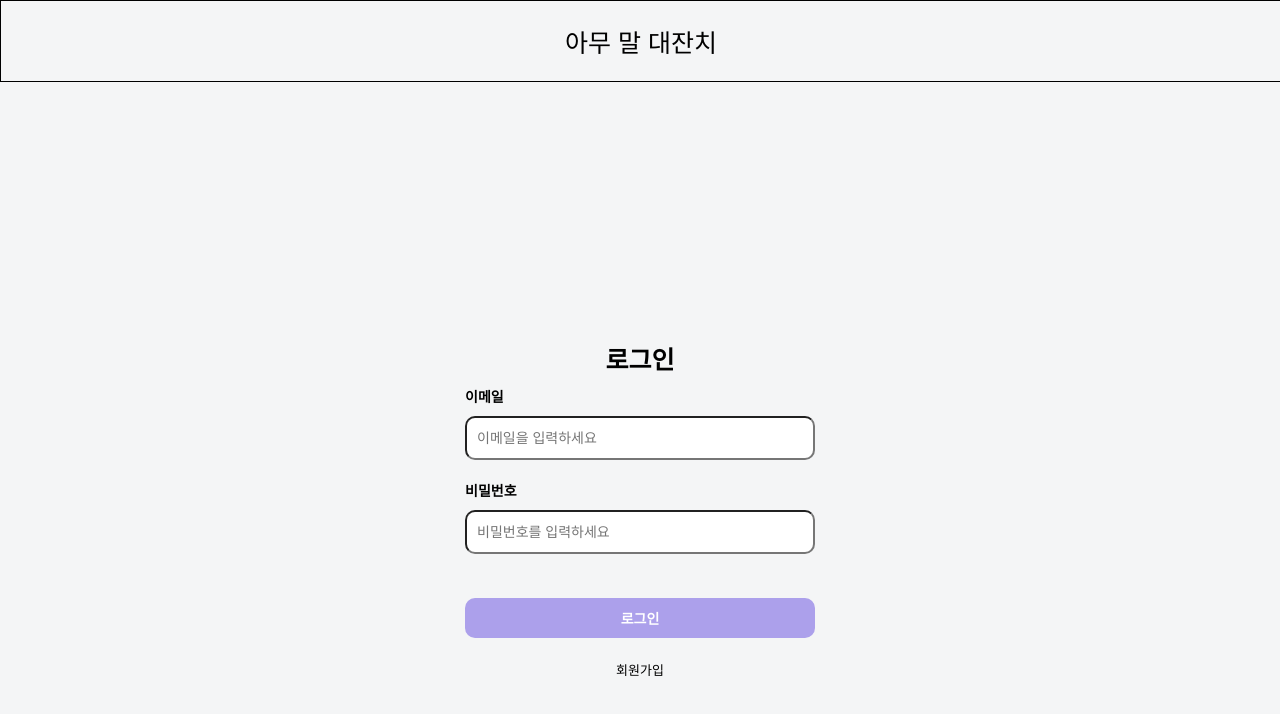
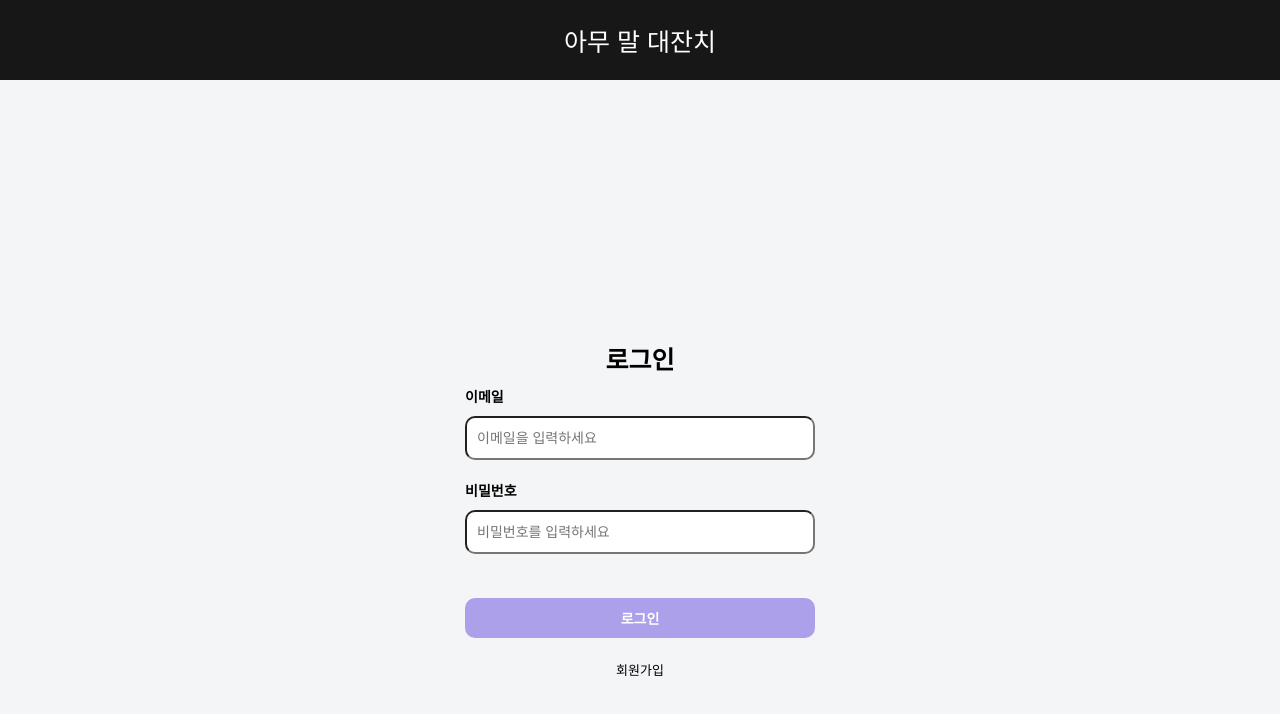
Before and after one commit to 100-hours-a-week/5-erica-react-fe, a React (Create React App) app: page / in a window 1280 px wide. Shown: the top 714 px of the page. Built offline with nearby package versions, Linux system fonts and the light colour scheme.

Commit message:
modify: styles

```diff
--- a/src/styles/MiniPost.module.css
+++ b/src/styles/MiniPost.module.css
@@ -1,6 +1,7 @@
 .miniBoardContainer {
   display: block;
   margin: 0 auto;
+  min-width: 30rem;
   width: 100%;
   background-color: white;
   padding: 2rem;
--- a/src/styles/Navbar.module.css
+++ b/src/styles/Navbar.module.css
@@ -1,6 +1,4 @@
 .navbar {
-  border: 0.1rem solid black;
-  background: #f4f5f6;
   position: fixed;
   z-index: 997;
   top: 0;
@@ -8,12 +6,14 @@
   height: 8rem;
   font-size: 2.5rem;
   text-align: center;
+  background-color: #181717;
 }
 
 .navbarContainer {
   width: 100%;
   height: 100%;
-  max-width: 60rem;
+  margin: 0 2rem;
+  max-width: 144rem;
   display: flex;
   justify-content: space-between;
   align-items: center;
@@ -21,10 +21,19 @@
 }
 
 .navbarTitle {
-  margin: 0 auto;
+  display: flex;
+  align-items: center;
+  justify-content: center;
   text-decoration: none;
-  color: black;
+  color: white;
+  gap: 2rem;
   cursor: pointer;
+  border-radius: 2rem;
+  padding: 1rem 2rem;
+}
+
+.logo {
+  height: 2rem;
 }
 
 .beforeBtn {
@@ -49,17 +58,6 @@
   height: 0.1rem;
 }
 
-::-webkit-scrollbar {
-  display: none;
-}
-
-body {
-  /* 익스플로러 스크롤바 옵션 */
-  -ms-overflow-style: none;
-  /* 파이어폭스 스크롤바 옵션 */
-  scrollbar-width: none;
-}
-
 .space {
   width: 3.6rem;
   height: 0.1rem;
--- a/src/styles/Posts.module.css
+++ b/src/styles/Posts.module.css
@@ -1,7 +1,7 @@
 .postsMain {
   max-width: 60rem;
   width: 100%;
-  height: calc(100vh - 100px);
+  height: calc(100vh - 90px);
 }
 
 .profileWrapper {
@@ -9,7 +9,7 @@
   width: 100%;
   height: calc(100vh - 240px);
   overflow-y: scroll;
-  max-width: 70rem;
+  max-width: 60rem;
   display: flex;
   flex-direction: column;
   align-items: center;
--- a/src/styles/UserProfile.module.css
+++ b/src/styles/UserProfile.module.css
@@ -1,20 +1,25 @@
 .userSetting {
   position: relative;
+  width: fit-content;
+  height: fit-content;
   display: flex;
   align-items: center;
   justify-content: center;
   cursor: pointer;
+  padding-right: 2rem;
 }
 
 .settingList {
   cursor: pointer;
   display: none;
-  width: 15rem;
+  width: 17rem;
+  top: 3rem;
+  right: 4rem;
   flex-direction: column;
   position: absolute;
-  top: 2rem;
-  right: 3rem;
   border-radius: 2rem;
+  padding: 1rem;
+  background-color: lightgray;
 }
 
 .userSetting:hover .settingList {
@@ -34,6 +39,7 @@
   text-decoration: none;
   color: black;
   display: flex;
+  border-radius: 2rem;
   justify-content: center;
   align-items: center;
   width: 100%;
--- a/src/styles/button/LogoutButton.module.css
+++ b/src/styles/button/LogoutButton.module.css
@@ -3,6 +3,7 @@
 }
 
 .logOut {
+  border-radius: 2rem;
   border: 0;
   color: black;
   font-size: 1.2rem;
```
